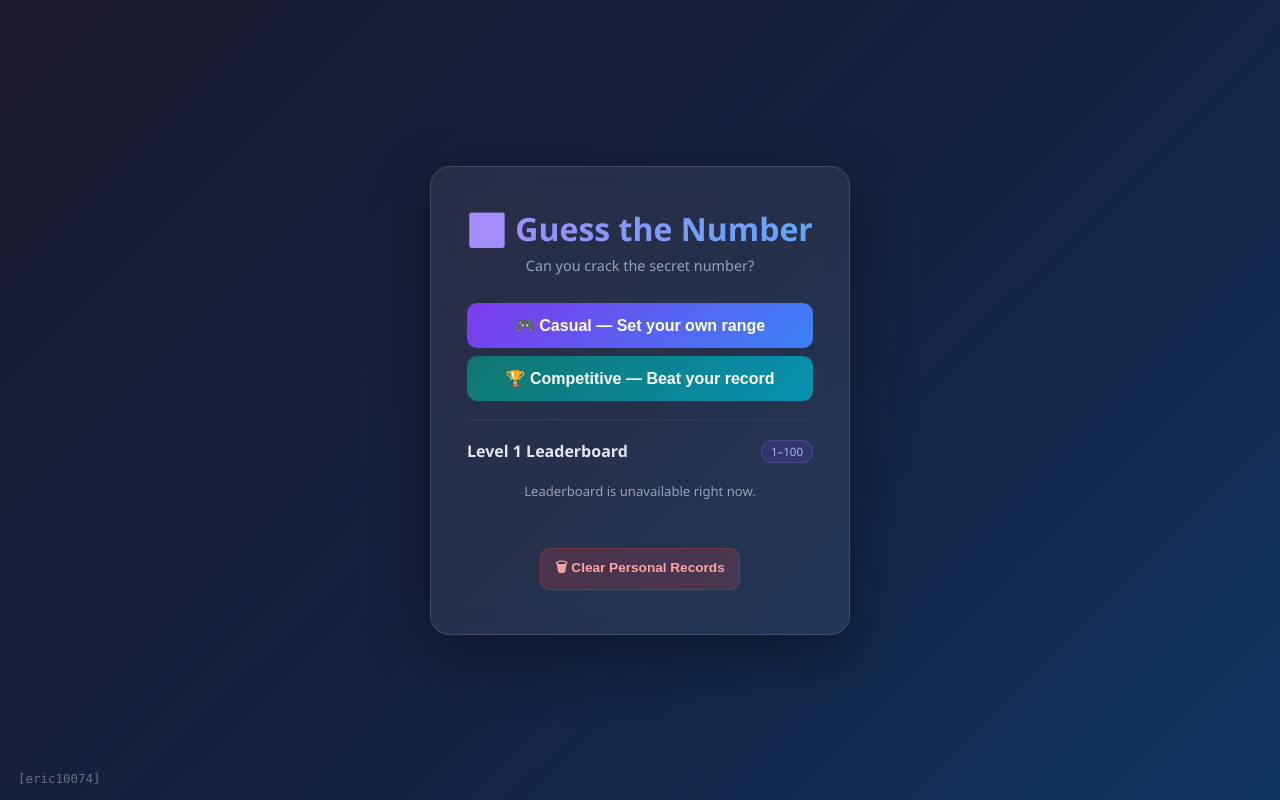
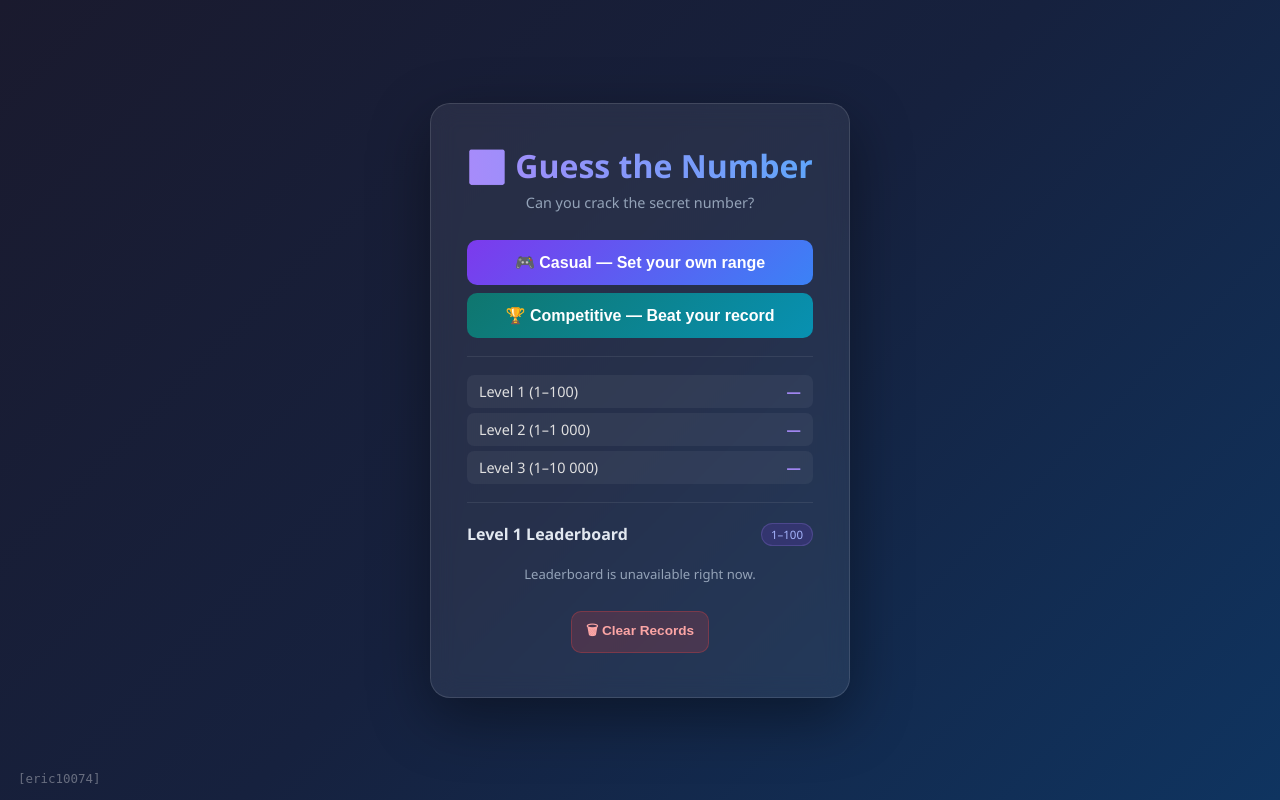
Before and after one commit to 106082-art/Guess-Number-Game, a Flask app: page / in a window 1280 px wide. Run offline with Flask 3, Linux system fonts and the light colour scheme.

Commit message:
Restored to a025bd63b6ab2ef19a5cfc7c509200ffb24ccadb
Replit-Restored-To: a025bd63b6ab2ef19a5cfc7c509200ffb24ccadb

```diff
--- a/app.py
+++ b/app.py
@@ -107,6 +107,13 @@ def guess():
         "count": count,
     })
 
+@app.route("/api/best_scores", methods=["GET"])
+def best_scores():
+    scores = {}
+    for level in [100, 1000, 10000]:
+        scores[level] = load_best(level)
+    return jsonify(scores)
+
 @app.route("/api/clear_scores", methods=["POST"])
 def clear_scores():
     for level in [100, 1000, 10000]:
--- a/templates/index.html
+++ b/templates/index.html
@@ -152,6 +152,19 @@
     .win-buttons { display: flex; gap: 8px; }
     .win-buttons .btn { margin: 0; }
 
+    /* Scores table */
+    .scores { margin: 16px 0; }
+    .score-row {
+      display: flex;
+      justify-content: space-between;
+      padding: 7px 12px;
+      border-radius: 7px;
+      background: rgba(255,255,255,0.05);
+      margin: 5px 0;
+      font-size: 0.9rem;
+    }
+    .score-val { font-weight: 700; color: #a78bfa; }
+
     /* Level 1 leaderboard */
     .leaderboard-section { margin: 20px 0 14px; text-align: left; }
     .leaderboard-heading {
@@ -227,6 +240,8 @@
     <button class="btn btn-primary" onclick="goMode('casual')">🎮 Casual — Set your own range</button>
     <button class="btn btn-secondary" onclick="goMode('competitive')">🏆 Competitive — Beat your record</button>
     <hr class="divider" />
+    <div class="scores" id="best-scores"></div>
+    <hr class="divider" />
     <section class="leaderboard-section" aria-labelledby="leaderboard-title">
       <div class="leaderboard-heading">
         <h2 id="leaderboard-title">Level 1 Leaderboard</h2>
@@ -235,8 +250,7 @@
       <p class="leaderboard-status" id="leaderboard-status" aria-live="polite">Loading scores…</p>
       <ol class="leaderboard-list" id="leaderboard-list" aria-label="Top 10 Level 1 scores" hidden></ol>
     </section>
-    <p class="leaderboard-status" id="records-clear-status" aria-live="polite"></p>
-    <button class="btn btn-danger btn-sm" onclick="clearScores()">🗑 Clear Personal Records</button>
+    <button class="btn btn-danger btn-sm" onclick="clearScores()">🗑 Clear Records</button>
   </div>
 
   <!-- SCREEN 1b: Casual setup -->
@@ -293,7 +307,7 @@
     <p class="score-save-status" id="score-save-status" aria-live="polite" hidden></p>
     <div class="win-buttons">
       <button class="btn btn-primary" id="btn-again" onclick="">Play Again</button>
-      <button class="btn btn-ghost" onclick="show('screen-mode'); loadLeaderboard()">Main Menu</button>
+      <button class="btn btn-ghost" onclick="show('screen-mode'); loadScores()">Main Menu</button>
     </div>
   </div>
 </div>
@@ -312,6 +326,19 @@
   function goMode(mode) {
     if (mode === 'casual') show('screen-casual');
     else show('screen-levels');
+  }
+
+  async function loadScores() {
+    const res = await fetch('/api/best_scores');
+    const data = await res.json();
+    const el = document.getElementById('best-scores');
+    const names = { 100: 'Level 1 (1–100)', 1000: 'Level 2 (1–1 000)', 10000: 'Level 3 (1–10 000)' };
+    let html = '';
+    for (const [k, label] of Object.entries(names)) {
+      const v = data[k];
+      html += `<div class="score-row"><span>${label}</span><span class="score-val">${v !== null ? v + ' guesses' : '—'}</span></div>`;
+    }
+    el.innerHTML = html;
   }
 
   async function loadLeaderboard() {
@@ -372,15 +399,8 @@
   }
 
   async function clearScores() {
-    const status = document.getElementById('records-clear-status');
-    status.textContent = '';
-    try {
-      const response = await fetch('/api/clear_scores', { method: 'POST' });
-      if (!response.ok) throw new Error('Could not clear personal records');
-      status.textContent = 'Personal records cleared. Leaderboard scores are unchanged.';
-    } catch (error) {
-      status.textContent = 'Could not clear personal records.';
-    }
+    await fetch('/api/clear_scores', { method: 'POST' });
+    loadScores();
   }
 
   async function startGame(min, max, mode, difficulty) {
@@ -509,6 +529,7 @@
   }
 
   // Init
+  loadScores();
   loadLeaderboard();
 </script>
   <div class="watermark">[eric10074]</div>
```
